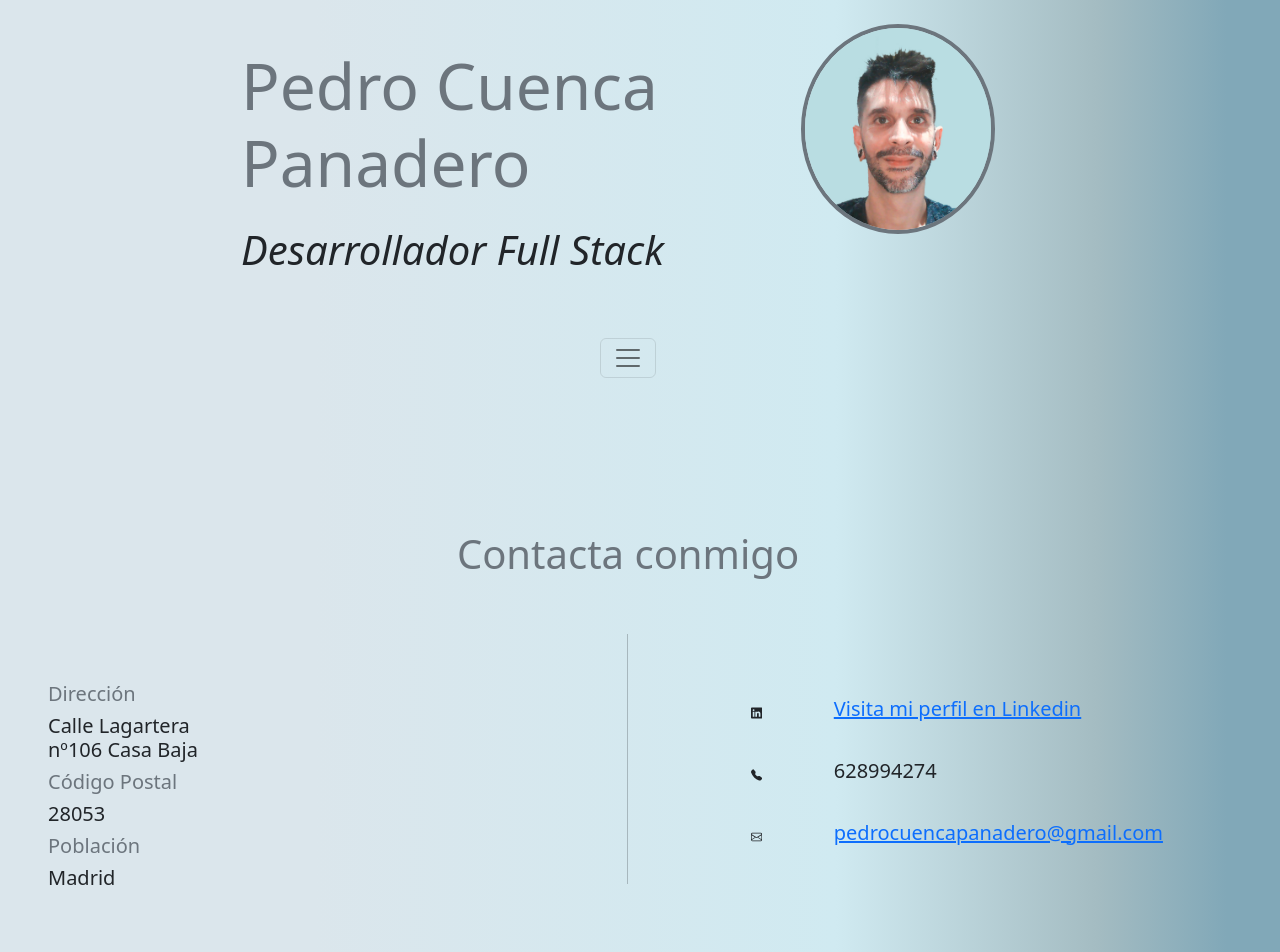
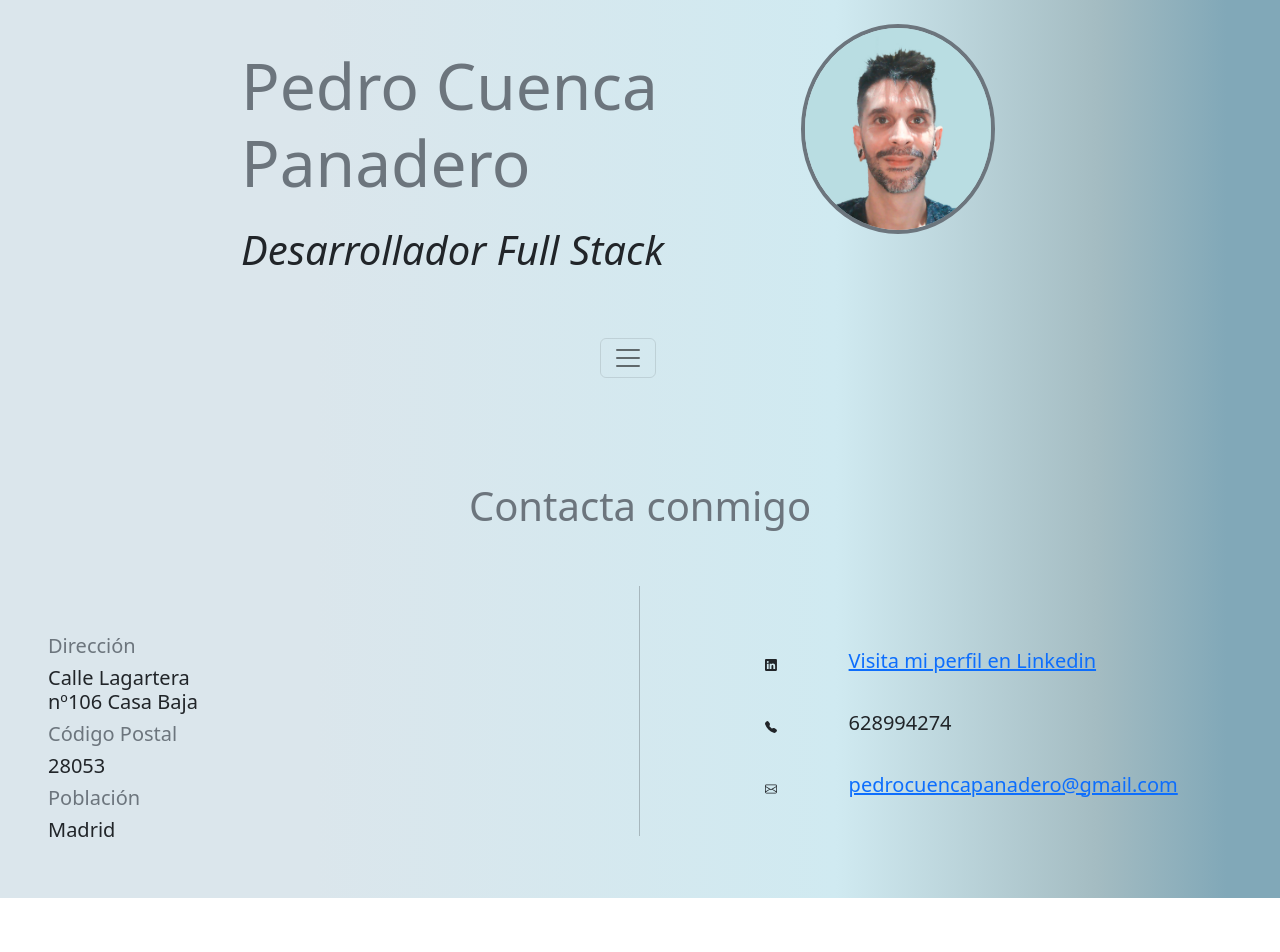
Before and after one commit to MarAlmagro/PortFolio, a React (Create React App) app: page / in a window 1280 px wide. Shown: the top 952 px of the page. After the commit the page ends 898 px from the top, so only its background shows below. Built offline with nearby package versions, Linux system fonts and the light colour scheme.

Commit message:
empiezo pruebas con Routes

```diff
--- a/package.json
+++ b/package.json
@@ -14,6 +14,7 @@
     "react": "^18.2.0",
     "react-bootstrap": "^2.4.0",
     "react-dom": "^18.2.0",
+    "react-router-dom": "^6.3.0",
     "react-scripts": "5.0.1",
     "reactstrap": "^9.1.1",
     "sass": "^1.53.0",
--- a/src/componentes/Cabecera.tsx
+++ b/src/componentes/Cabecera.tsx
@@ -3,6 +3,7 @@ import fotoPedro from "../multimedia/FotoPedroCuenca.jpg"
 import '../css/styles.css';
 import 'bootstrap/dist/css/bootstrap.min.css';
 import '../../node_modules/bootstrap/dist/js/bootstrap';
+import { Nav } from 'react-bootstrap';
 
 
 
@@ -36,7 +37,7 @@ class Cabecera extends React.Component {
             <div className="my-5">
               <div className="collapse" id="navbarToggleExternalContent">
                 <div className="p-4 d-flex justify-content-center">
-                  <h5 className="text-secondary h4 mx-5">Presentación</h5>
+                  <Nav.Link href="./Presentacion.tsx" className="text-secondary  mx-5">Presentación</Nav.Link>
                   <h5 className="text-secondary h4 mx-5">Formación academica</h5>
                   <h5 className="text-secondary h4 mx-5">Experiencias laborales</h5>
                   <h5 className="text-secondary h4 mx-5">Otros datos de interés</h5>
@@ -55,83 +56,6 @@ class Cabecera extends React.Component {
           </div>
         </div>
 
-        {/* meter aqui componentes desde nav */}
-
-        {/* footer */}
-
-        <footer>
-          <div className="container-fluid row px-5 my-5 container-xxl-1">
-
-            <div className=" my-5">
-              <h5 className="col-12 d-flex justify-content-center display-6 text-secondary">Contacta conmigo</h5>
-            </div>
-
-            <div className='col-5 '>
-              <div className="container my-5 row align-items-center">
-
-                <div className='col-5 me-5 '>
-                  <h5 className="row d-flex justify-content-start text-secondary">Dirección</h5>
-                  <h5 className="row d-flex justify-content-start">Calle Lagartera nº106 Casa Baja</h5>
-                  <h5 className="row d-flex justify-content-start text-secondary">Código Postal</h5>
-                  <h5 className="row d-flex justify-content-start">28053</h5>
-                  <h5 className="row d-flex justify-content-start text-secondary">Población</h5>
-                  <h5 className="row d-flex justify-content-start">Madrid</h5>
-                </div>
-              </div>
-            </div>
-
-
-
-            <div className="lineaFooter col-2 d-flex justify-content-center"   >
-              <div className="vr"></div>
-            </div>
-
-
-            <div className='col-5 '>
-              <div className="container row align-items-center mt-5">
-
-                <div className="row align-items-center">
-
-                  <svg className="col-1 my-3 d-flex justify-content-start bi bi-envelope" xmlns="http://www.w3.org/2000/svg"
-                    width="30" height="30" fill="currentColor" viewBox="0 0 16 16">
-                    <path d="M0 1.146C0 .513.526 0 1.175 0h13.65C15.474 0 16 .513 16 1.146v13.708c0 .633-.526 1.146-1.175 1.146H1.175C.526 16 0 15.487 0 14.854V1.146zm4.943 12.248V6.169H2.542v7.225h2.401zm-1.2-8.212c.837 0 1.358-.554 1.358-1.248-.015-.709-.52-1.248-1.342-1.248-.822 0-1.359.54-1.359 1.248 0 .694.521 1.248 1.327 1.248h.016zm4.908 8.212V9.359c0-.216.016-.432.08-.586.173-.431.568-.878 1.232-.878.869 0 1.216.662 1.216 1.634v3.865h2.401V9.25c0-2.22-1.184-3.252-2.764-3.252-1.274 0-1.845.7-2.165 1.193v.025h-.016a5.54 5.54 0 0 1 .016-.025V6.169h-2.4c.03.678 0 7.225 0 7.225h2.4z" />
-                  </svg>
-                  <a target="_blank" rel="noreferrer" className="col-11" href="https://www.linkedin.com/in/pedro-cuenca-panadero-391892225/" >
-                    <h5 className=" mx-5">Visita mi perfil en Linkedin</h5>
-                  </a>
-
-                </div>
-
-
-
-                <div className="row align-items-center">
-                  <svg className="col-1 my-3 d-flex justify-content-start bi bi-envelope" xmlns="http://www.w3.org/2000/svg" width="30" height="30" fill="currentColor" viewBox="0 0 16 16">
-                    <path fill-rule="evenodd" d="M1.885.511a1.745 1.745 0 0 1 2.61.163L6.29 2.98c.329.423.445.974.315 1.494l-.547 2.19a.678.678 0 0 0 .178.643l2.457 2.457a.678.678 0 0 0 .644.178l2.189-.547a1.745 1.745 0 0 1 1.494.315l2.306 1.794c.829.645.905 1.87.163 2.611l-1.034 1.034c-.74.74-1.846 1.065-2.877.702a18.634 18.634 0 0 1-7.01-4.42 18.634 18.634 0 0 1-4.42-7.009c-.362-1.03-.037-2.137.703-2.877L1.885.511z" />
-                  </svg>
-                  <h5 className="col-3 mx-5">628994274 </h5>
-                </div>
-
-
-
-
-                <div className="row align-items-center">
-
-                  <svg className="col-1 my-3 d-flex justify-content-start bi bi-envelope" xmlns="http://www.w3.org/2000/svg" width="30" height="30" fill="currentColor" viewBox="0 0 16 16">
-                    <path d="M0 4a2 2 0 0 1 2-2h12a2 2 0 0 1 2 2v8a2 2 0 0 1-2 2H2a2 2 0 0 1-2-2V4Zm2-1a1 1 0 0 0-1 1v.217l7 4.2 7-4.2V4a1 1 0 0 0-1-1H2Zm13 2.383-4.708 2.825L15 11.105V5.383Zm-.034 6.876-5.64-3.471L8 9.583l-1.326-.795-5.64 3.47A1 1 0 0 0 2 13h12a1 1 0 0 0 .966-.741ZM1 11.105l4.708-2.897L1 5.383v5.722Z" />
-                  </svg>
-                  <a target="_blank" rel="noreferrer" className="col-11" href="mailto:pedrocuencapanadero@gmail.com">
-                    <h5 className="col-3 mx-5">pedrocuencapanadero@gmail.com</h5>
-                  </a>
-                </div>
-
-              </div>
-            </div>
-          </div>
-        </footer>
-
-
-
-
       </div>
 
     );
--- /dev/null
+++ b/src/componentes/Footer.tsx
@@ -0,0 +1,81 @@
+import React from 'react';
+import '../css/styles.css';
+import 'bootstrap/dist/css/bootstrap.min.css';
+import '../../node_modules/bootstrap/dist/js/bootstrap';
+
+
+
+
+
+
+
+class Footer extends React.Component {
+    render(): React.ReactNode {
+        return (
+            <footer>
+                <div className="bg-gradient row container-xxl-1 px-5">
+
+                    <div className=" my-5">
+                        <h5 className="col-12 d-flex justify-content-center display-6 text-secondary">Contacta conmigo</h5>
+                    </div>
+
+                    <div className='col-5 '>
+                        <div className="container my-5 row align-items-center">
+
+                            <div className='col-5 me-5 '>
+                                <h5 className="row d-flex justify-content-start text-secondary">Dirección</h5>
+                                <h5 className="row d-flex justify-content-start">Calle Lagartera nº106 Casa Baja</h5>
+                                <h5 className="row d-flex justify-content-start text-secondary">Código Postal</h5>
+                                <h5 className="row d-flex justify-content-start">28053</h5>
+                                <h5 className="row d-flex justify-content-start text-secondary">Población</h5>
+                                <h5 className="row d-flex justify-content-start">Madrid</h5>
+                            </div>
+                        </div>
+                    </div>
+
+                    <div className="lineaFooter col-2 d-flex justify-content-center"   >
+                        <div className="vr"></div>
+                    </div>
+
+                    <div className='col-5 '>
+                        <div className="container row align-items-center mt-5">
+
+                            <div className="row align-items-center">
+
+                                <svg className="col-1 my-3 d-flex justify-content-start bi bi-envelope" xmlns="http://www.w3.org/2000/svg"
+                                    width="30" height="30" fill="currentColor" viewBox="0 0 16 16">
+                                    <path d="M0 1.146C0 .513.526 0 1.175 0h13.65C15.474 0 16 .513 16 1.146v13.708c0 .633-.526 1.146-1.175 1.146H1.175C.526 16 0 15.487 0 14.854V1.146zm4.943 12.248V6.169H2.542v7.225h2.401zm-1.2-8.212c.837 0 1.358-.554 1.358-1.248-.015-.709-.52-1.248-1.342-1.248-.822 0-1.359.54-1.359 1.248 0 .694.521 1.248 1.327 1.248h.016zm4.908 8.212V9.359c0-.216.016-.432.08-.586.173-.431.568-.878 1.232-.878.869 0 1.216.662 1.216 1.634v3.865h2.401V9.25c0-2.22-1.184-3.252-2.764-3.252-1.274 0-1.845.7-2.165 1.193v.025h-.016a5.54 5.54 0 0 1 .016-.025V6.169h-2.4c.03.678 0 7.225 0 7.225h2.4z" />
+                                </svg>
+                                <a target="_blank" rel="noreferrer" className="col-11" href="https://www.linkedin.com/in/pedro-cuenca-panadero-391892225/" >
+                                    <h5 className=" mx-5">Visita mi perfil en Linkedin</h5>
+                                </a>
+
+                            </div>
+
+                            <div className="row align-items-center">
+                                <svg className="col-1 my-3 d-flex justify-content-start bi bi-envelope" xmlns="http://www.w3.org/2000/svg" width="30" height="30" fill="currentColor" viewBox="0 0 16 16">
+                                    <path fill-rule="evenodd" d="M1.885.511a1.745 1.745 0 0 1 2.61.163L6.29 2.98c.329.423.445.974.315 1.494l-.547 2.19a.678.678 0 0 0 .178.643l2.457 2.457a.678.678 0 0 0 .644.178l2.189-.547a1.745 1.745 0 0 1 1.494.315l2.306 1.794c.829.645.905 1.87.163 2.611l-1.034 1.034c-.74.74-1.846 1.065-2.877.702a18.634 18.634 0 0 1-7.01-4.42 18.634 18.634 0 0 1-4.42-7.009c-.362-1.03-.037-2.137.703-2.877L1.885.511z" />
+                                </svg>
+                                <h5 className="col-3 mx-5">628994274 </h5>
+                            </div>
+
+                            <div className="row align-items-center">
+
+                                <svg className="col-1 my-3 d-flex justify-content-start bi bi-envelope" xmlns="http://www.w3.org/2000/svg" width="30" height="30" fill="currentColor" viewBox="0 0 16 16">
+                                    <path d="M0 4a2 2 0 0 1 2-2h12a2 2 0 0 1 2 2v8a2 2 0 0 1-2 2H2a2 2 0 0 1-2-2V4Zm2-1a1 1 0 0 0-1 1v.217l7 4.2 7-4.2V4a1 1 0 0 0-1-1H2Zm13 2.383-4.708 2.825L15 11.105V5.383Zm-.034 6.876-5.64-3.471L8 9.583l-1.326-.795-5.64 3.47A1 1 0 0 0 2 13h12a1 1 0 0 0 .966-.741ZM1 11.105l4.708-2.897L1 5.383v5.722Z" />
+                                </svg>
+                                <a target="_blank" rel="noreferrer" className="col-11" href="mailto:pedrocuencapanadero@gmail.com">
+                                    <h5 className="col-3 mx-5">pedrocuencapanadero@gmail.com</h5>
+                                </a>
+                            </div>
+
+                        </div>
+                    </div>
+                </div>
+            </footer>
+
+        );
+    }
+}
+
+export default Footer;
--- /dev/null
+++ b/src/componentes/Presentacion.tsx
@@ -0,0 +1,21 @@
+import React from 'react';
+
+
+
+class Presentacion extends React.Component {
+
+
+
+
+    render(): React.ReactNode {
+      return (
+
+        <div>
+
+<h1>PRESENTACION COMPONENTE</h1>
+        </div>
+      );
+}
+}
+
+export default Presentacion;
--- a/src/index.tsx
+++ b/src/index.tsx
@@ -3,13 +3,29 @@ import ReactDOM from 'react-dom/client';
 import 'bootstrap/dist/css/bootstrap.min.css';
 import reportWebVitals from './reportWebVitals';
 import Cabecera from './componentes/Cabecera';
+import { BrowserRouter, Routes, Route } from "react-router-dom";
+import Footer from './componentes/Footer';
+import Presentacion from './componentes/Presentacion';
 
 const root = ReactDOM.createRoot(
   document.getElementById('root') as HTMLElement
 );
 root.render(
   <React.StrictMode>
-    <Cabecera />
+    <div>
+      <Cabecera />
+
+<BrowserRouter>
+<Routes>
+  <Route path="./Presentacion.tsx" element={<Presentacion/>}/>
+</Routes>
+
+</BrowserRouter>
+
+
+      <Footer />
+
+    </div>
   </React.StrictMode>
 );
 
```
Also changed, not shown: 1 other file (tests, documents, lock files or other folders).
